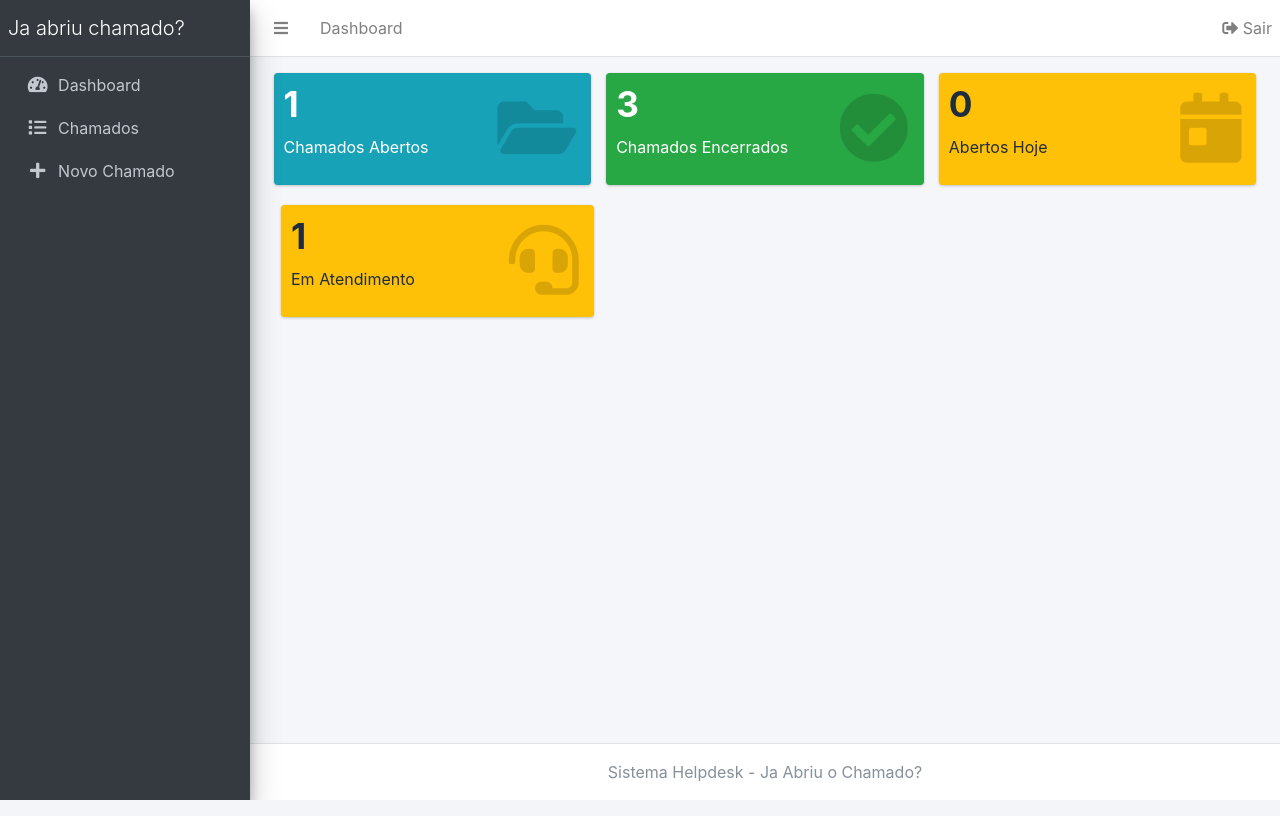
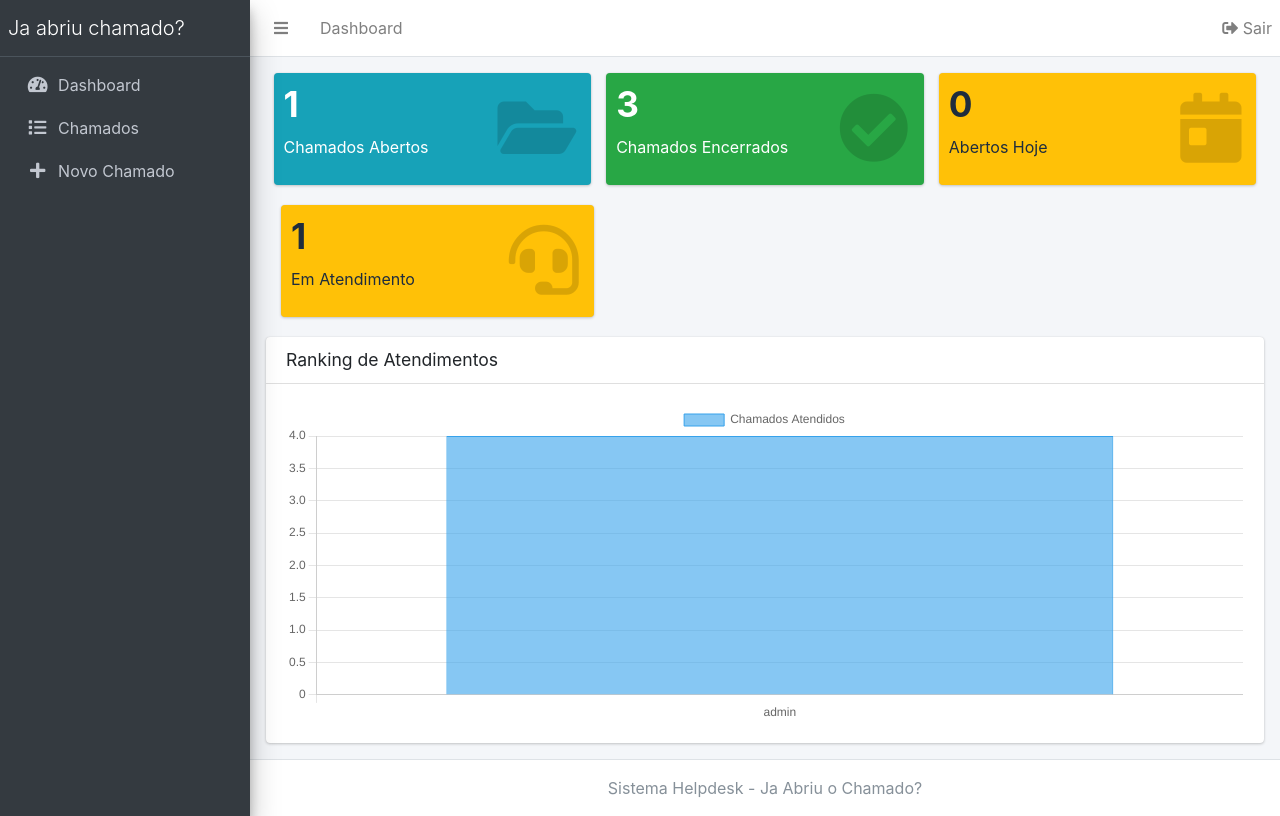
Before and after one commit to Namem/javou, a Django app: page / in a window 1280 px wide. Run offline with Django 5.2, Linux system fonts and the light colour scheme; a user stored in the database is signed in; data comes from the database, SQL or seed files in the repository; some libraries are stand-ins or nearby versions.

Commit message:
comecando ranking

```diff
--- a/dashboard/views.py
+++ b/dashboard/views.py
@@ -3,6 +3,8 @@ from django.shortcuts import render
 from chamados.models import Chamado
 from django.utils import timezone
 from django.utils.timezone import localdate
+from django.db.models import Count
+from django.contrib.auth.models import User
 
 @login_required
 def dashboard(request):
@@ -12,13 +14,22 @@ def dashboard(request):
     abertos_hoje = Chamado.objects.filter(data_abertura__date=localdate(), status='ABERTO').count()
     total_em_atendimento = Chamado.objects.filter(status='EM_ATENDIMENTO').count()
 
+    ranking = (
+        User.objects
+        .annotate(qtd_chamados=Count('chamado'))
+        .order_by('-qtd_chamados')[:10]
+    )
 
+    labels = [user.username for user in ranking]
+    data = [user.qtd_chamados for user in ranking]
 
     contexto = {
         'total_abertos': total_abertos,
         'total_encerrados': total_encerrados,
         'abertos_hoje': abertos_hoje,
         'total_em_atendimento': total_em_atendimento,
+        'labels': labels,
+        'data': data,
     }
 
     return render(request, 'dashboard/index.html', contexto)
--- a/templates/dashboard/index.html
+++ b/templates/dashboard/index.html
@@ -64,4 +64,46 @@
     </div>
 
 </div>
+
+<div class="row">
+  <div class="col-12">
+    <div class="card">
+      <div class="card-header">
+        <h3 class="card-title">Ranking de Atendimentos</h3>
+      </div>
+      <div class="card-body">
+        <canvas id="rankingChart" height="100"></canvas>
+      </div>
+    </div>
+  </div>
+</div>
+
+<!-- Chart.js -->
+<script src="https://cdn.jsdelivr.net/npm/chart.js"></script>
+<script>
+  const ctx = document.getElementById('rankingChart').getContext('2d');
+  const chart = new Chart(ctx, {
+    type: 'bar',
+    data: {
+      labels: {{ labels|safe }},
+      datasets: [{
+        label: 'Chamados Atendidos',
+        data: {{ data|safe }},
+        backgroundColor: 'rgba(54, 162, 235, 0.6)',
+        borderColor: 'rgba(54, 162, 235, 1)',
+        borderWidth: 1
+      }]
+    },
+    options: {
+      responsive: true,
+      scales: {
+        y: {
+          beginAtZero: true,
+          precision: 0
+        }
+      }
+    }
+  });
+</script>
+
 {% endblock %}
--- a/templates/registration/login.html
+++ b/templates/registration/login.html
@@ -10,7 +10,7 @@
 <body class="hold-transition login-page">
 <div class="login-box">
   <div class="login-logo">
-    <b>Helpdesk</b> - Ja Abriu o chamdo?
+    <b>Helpdesk</b> - Ja Abriu o chamado?
   </div>
   <div class="card">
     <div class="card-body login-card-body">
```
